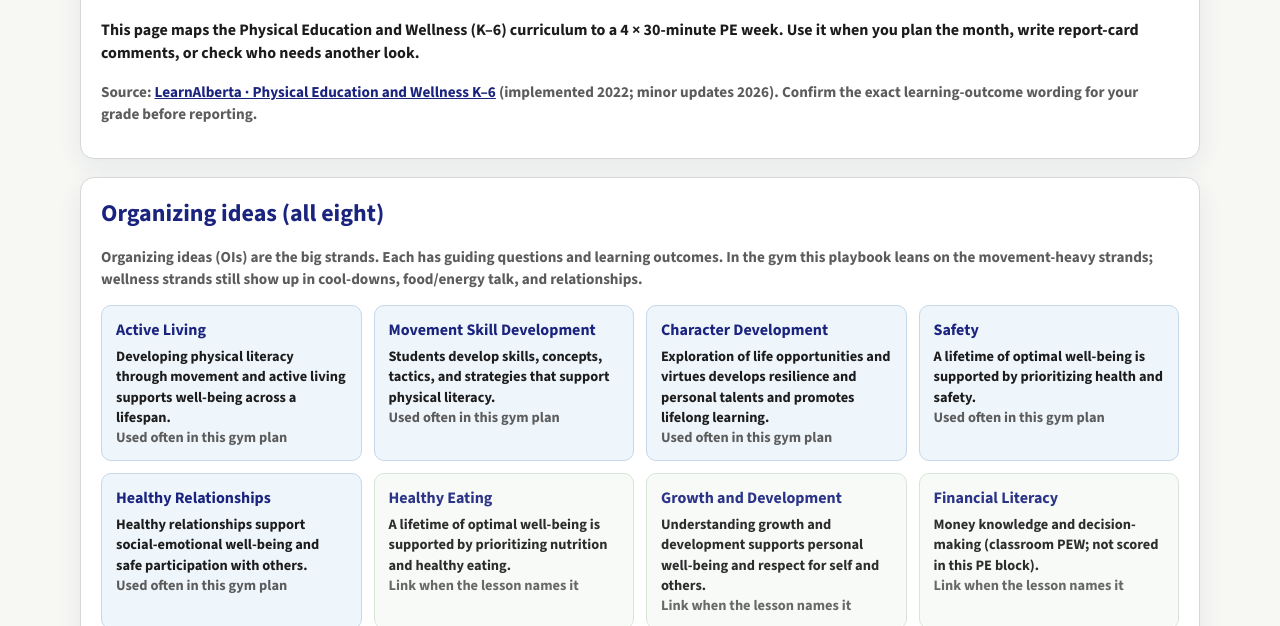
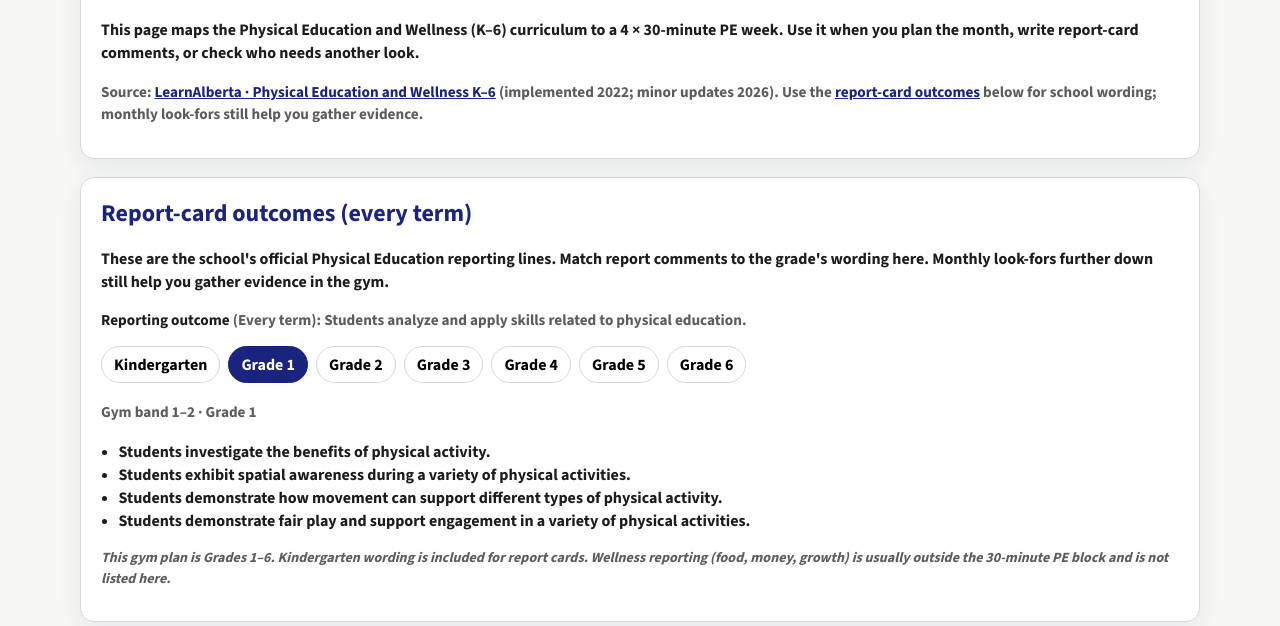
Before and after one commit to scaemrfung/pe-playbook, a plain HTML site: page outcomes.html in a window 1280 px wide. Shown: the part 174-800 px from the top of the page. Drawn offline with nearby package versions, Linux system fonts and the light colour scheme.

Commit message:
Show official PE report-card outcomes on the Outcomes page

```diff
--- a/outcomes.html
+++ b/outcomes.html
@@ -29,7 +29,16 @@
     <div class="panel">
       <h1 style="margin-top:0;color:var(--navy)">Alberta PEW outcomes &amp; assessment</h1>
       <p>This page maps the <strong>Physical Education and Wellness (K–6)</strong> curriculum to a 4 × 30-minute PE week. Use it when you plan the month, write report-card comments, or check who needs another look.</p>
-      <p class="meta">Source: <a href="https://curriculum.learnalberta.ca/curriculum/en/gfc/PDE" target="_blank" rel="noopener">LearnAlberta · Physical Education and Wellness K–6</a> (implemented 2022; minor updates 2026). Confirm the exact learning-outcome wording for your grade before reporting.</p>
+      <p class="meta">Source: <a href="https://curriculum.learnalberta.ca/curriculum/en/gfc/PDE" target="_blank" rel="noopener">LearnAlberta · Physical Education and Wellness K–6</a> (implemented 2022; minor updates 2026). Use the <a href="#report-card">report-card outcomes</a> below for school wording; monthly look-fors still help you gather evidence.</p>
+    </div>
+
+    <div class="panel" id="report-card">
+      <h2>Report-card outcomes (every term)</h2>
+      <p>These are the school's official <strong>Physical Education</strong> reporting lines. Match report comments to the grade's wording here. Monthly look-fors further down still help you gather evidence in the gym.</p>
+      <p class="meta" id="report-outcome-line"></p>
+      <div class="filters" id="report-grade-filters"></div>
+      <div id="report-grade-outcomes"></div>
+      <p class="note">This gym plan is Grades 1–6. Kindergarten wording is included for report cards. Wellness reporting (food, money, growth) is usually outside the 30-minute PE block and is not listed here.</p>
     </div>
 
     <div class="panel">
@@ -54,7 +63,7 @@
           <tr><td><strong>Each class</strong></td><td>Soft tag, freeze on the whistle, kind language</td><td>Safety line on the game card</td></tr>
           <tr><td><strong>Each week</strong></td><td>One skill cue (eyes up, opposite foot, two-hand catch)</td><td>Lesson 5–16 block on the month page</td></tr>
           <tr><td><strong>Each month</strong></td><td>2–4 assessment rows (what / how / evidence)</td><td>Table below · also on each month page</td></tr>
-          <tr><td><strong>Report period</strong></td><td>Match comments to the PEW learning outcome for that grade</td><td>LearnAlberta LO for your grade</td></tr>
+          <tr><td><strong>Report period</strong></td><td>Match comments to the PEW learning outcome for that grade</td><td><a href="#report-card">Report-card outcomes</a> on this page</td></tr>
         </tbody>
       </table>
     </div>
@@ -87,6 +96,7 @@
   </main>
   <footer class="site wrap">Alberta PEW K–6 · assess the outcome, not the score · fitness stays private.</footer>
   <script src="outcomes-data.js"></script>
+  <script src="reporting-outcomes.js"></script>
   <script>
     const OIS = [
       { id: "Active Living", focus: true, text: "Developing physical literacy through movement and active living supports well-being across a lifespan." },
@@ -105,6 +115,37 @@
         <p>${o.text}</p>
         <p class="meta">${o.focus ? "Used often in this gym plan" : "Link when the lesson names it"}</p>
       </article>`).join("");
+
+    const REPORT = window.REPORTING_PE || { grades: [] };
+    const reportFilters = document.getElementById("report-grade-filters");
+    const reportBox = document.getElementById("report-grade-outcomes");
+    const reportLine = document.getElementById("report-outcome-line");
+    let reportGrade = (REPORT.grades.find((g) => g.id === "1") || REPORT.grades[0] || {}).id;
+
+    function renderReport() {
+      if (!reportFilters || !reportBox) return;
+      const grades = REPORT.grades || [];
+      reportFilters.innerHTML = grades.map((g) =>
+        `<button type="button" data-g="${g.id}" class="${g.id === reportGrade ? "on" : ""}">${g.label}</button>`
+      ).join("");
+      const g = grades.find((x) => x.id === reportGrade) || grades[0];
+      if (!g) { reportBox.innerHTML = ""; return; }
+      if (reportLine) {
+        reportLine.innerHTML = `<strong>Reporting outcome</strong> (${REPORT.frequency || "Every term"}): ${g.reporting}`;
+      }
+      reportBox.innerHTML = `
+        <p class="meta">Gym band ${g.band} · ${g.label}</p>
+        <ul class="clean">${(g.outcomes || []).map((x) => `<li>${x}</li>`).join("")}</ul>`;
+    }
+    if (reportFilters) {
+      reportFilters.addEventListener("click", (e) => {
+        const btn = e.target.closest("button[data-g]");
+        if (!btn) return;
+        reportGrade = btn.getAttribute("data-g");
+        renderReport();
+      });
+      renderReport();
+    }
 
     const UNIT = window.UNIT_OUTCOMES || {};
     const months = Object.keys(UNIT);
@@ -151,7 +192,7 @@
             ).join("")}</tbody>
           </table>
         </div>
-        <p class="note">Print tip: use landscape, or copy one criterion row into your gradebook. Match final report comments to the LearnAlberta learning outcome for the grade.</p>`;
+        <p class="note">Print tip: use landscape, or copy one criterion row into your gradebook. Match final report comments to the <a href="#report-card">report-card outcomes</a> for the grade.</p>`;
     }
 
     filters.addEventListener("click", (e) => {
```
